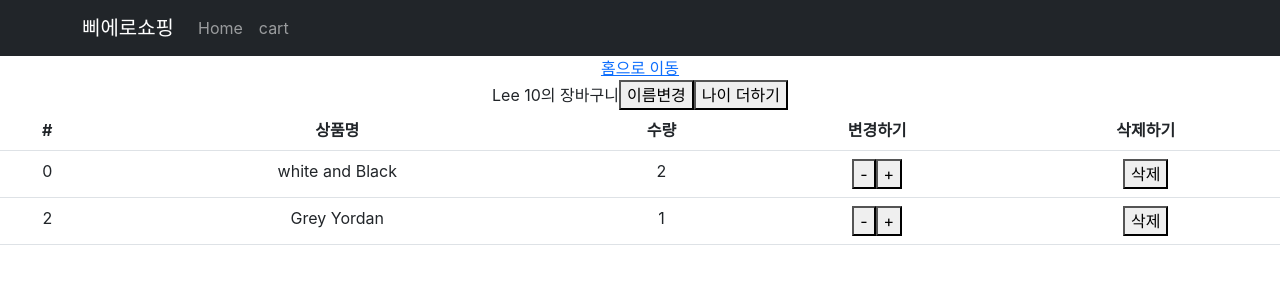
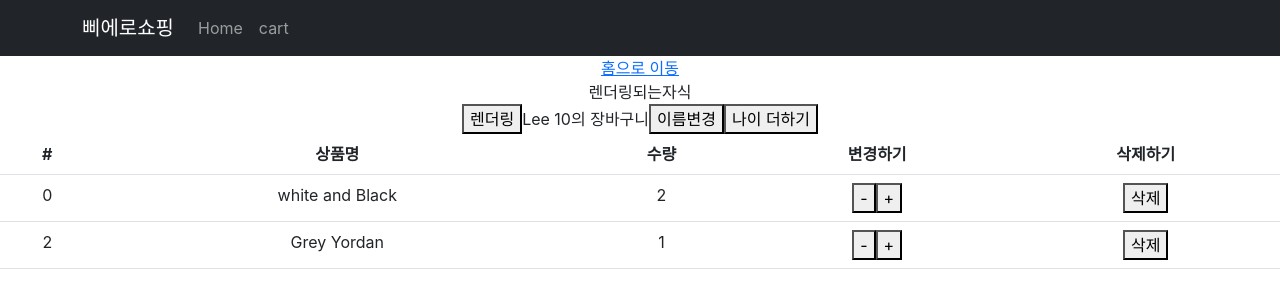
Before and after one commit to lee-kangpyo/react-second, a React (Create React App) app in the folder shop/: page /cart in a window 1280 px wide. Shown: the top 308 px of the page. Built offline with nearby package versions, Linux system fonts and the light colour scheme; no server answers.

Commit message:
memo, useMemo 사용법

```diff
--- a/shop/src/pages/Cart.js
+++ b/shop/src/pages/Cart.js
@@ -1,16 +1,39 @@
-import React, { useState } from 'react';
+import React, { memo, useMemo, useState } from 'react';
 import { Table } from 'react-bootstrap';
 import { useDispatch, useSelector } from 'react-redux';
 import { addCount, removeCartItem, minusCount } from '../store';
 import { changeName, addAge } from '../store/userSlice';
 
+
+// memo는 특정 상황에서만 재랜더링 해주는 함수임.
+// props 가 변할때 재렌더링되는함수로 현재 props와 변경된 props를 비교하는 로직이 들어가있어서
+// 무거운 컴포넌트에 사용할때 쓰면됨.
+let Child = memo(function(){
+    console.log("나도 렌더링됨.")
+    return <div>렌더링되는자식</div>
+});
+
+
+
+
+
 function Cart(){
     let user = useSelector((state) => state.user);
     let cartList = useSelector((state) => state.cartList);
     let dispatch = useDispatch();
+
+    let [count, setCount] = useState(0);
+
+    // useMemo로 함수 한번 만 실행하기
+    // let result = 오래걸리는함수()
+    // let result2 = useMemo(()=>{ return 오래걸리는함수() })
+    // useMemo는 렌더링 될때 실행 useEffect는 렌더링 후 실행.
+
     return(
         <>
             <div>
+                <Child count={count}/>
+                <button onClick={()=>{setCount(count + 1)}}>렌더링</button>
                 {user.name} {user.age}의 장바구니
                 <button onClick={() => dispatch(changeName())}>이름변경</button>
                 <button onClick={() => dispatch(addAge(100))}>나이 더하기</button>
```
